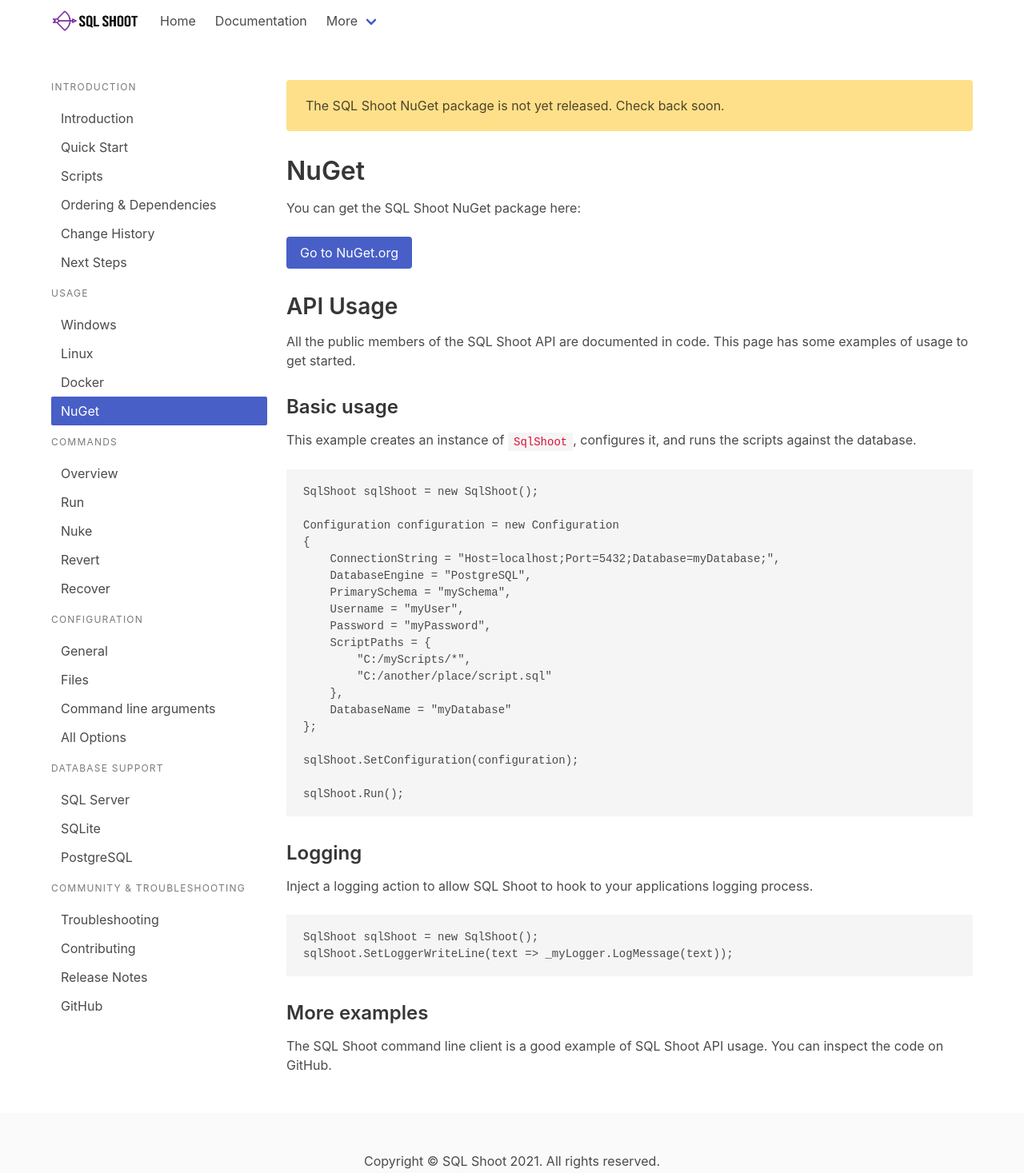
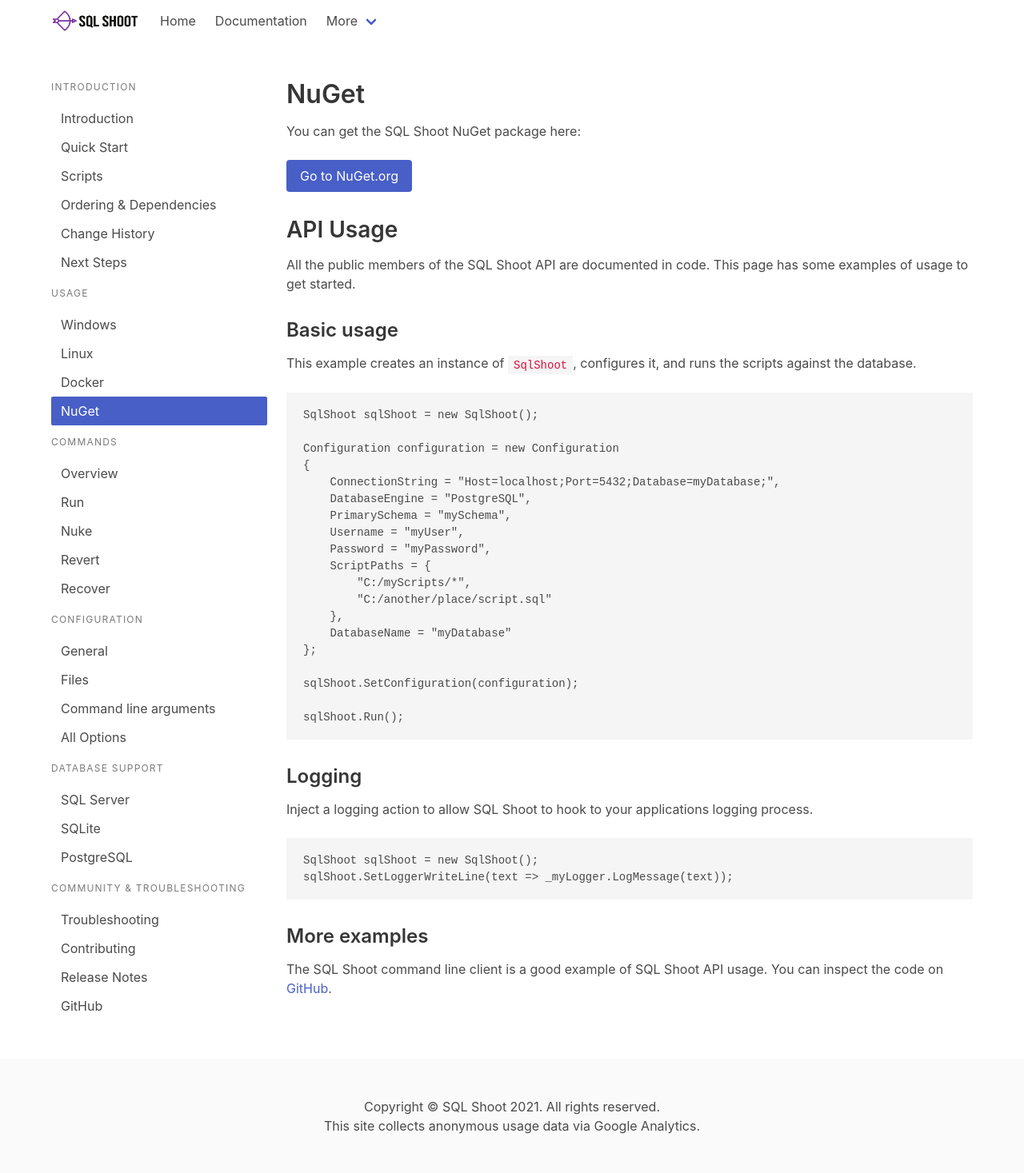
Before and after one commit to sqlshoot/SQL-Shoot-Website, a Next.js app in the folder sqlshoot-site/: page /documentation/nuget in a window 1280 px wide. Shown: the top 1467 px of the page at 80% size. Built offline with nearby package versions, Linux system fonts and the light colour scheme.

Commit message:
Update for NuGet

```diff
--- a/sqlshoot-site/pages/documentation/nuget.js
+++ b/sqlshoot-site/pages/documentation/nuget.js
@@ -33,15 +33,12 @@
       <SidebarNav activeItemName="NuGet"/>
       </div>
       <div className="column content">
-      <div className="notification is-warning">
-        The SQL Shoot NuGet package is not yet released. Check back soon.
-      </div>
 
       <h1>NuGet</h1>
         You can get the SQL Shoot NuGet package here:
         <br />
         <br />
-        <a href="#">
+        <a href="https://www.nuget.org/packages/SqlShoot/">
           <button className="button is-link">Go to NuGet.org</button>
         </a>
         <br />
@@ -69,7 +66,7 @@
       </pre>
 
       <h3>More examples</h3>
-      The SQL Shoot command line client is a good example of SQL Shoot API usage. You can inspect the code on GitHub.
+      The SQL Shoot command line client is a good example of SQL Shoot API usage. You can inspect the code on <a href="https://github.com/sqlshoot/SQL-Shoot/">GitHub</a>.
       </div>
     </div>
     </section>
```
